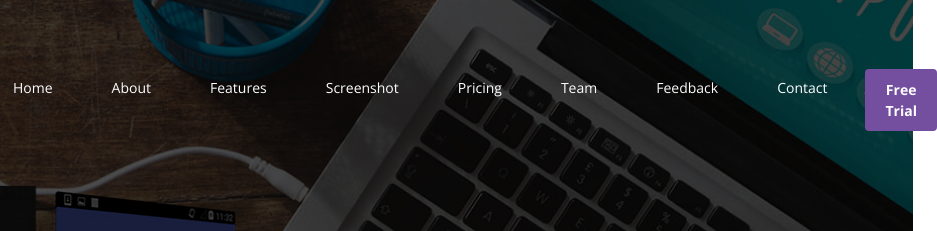
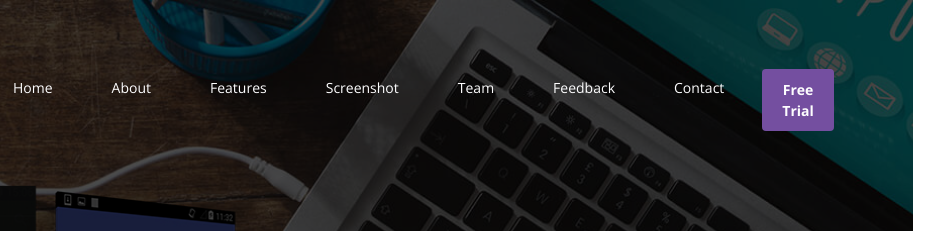
Before and after one commit to mdshifatul-islam/appon, a plain HTML site: page index.html in a window 1280 px wide. Shown: the top 231 px of the page, 367-1304 px from the left, 937 px wide, since content can reach past the window. Drawn offline with nearby package versions, Linux system fonts and the light colour scheme.

Commit message:
Remove pricing menu

```diff
--- a/index.html
+++ b/index.html
@@ -35,9 +35,6 @@
                     </li>
                     <li class="nav-item">
                         <a class="nav-link" href="#full_screeshot">Screenshot</a>
-                    </li>
-                    <li class="nav-item">
-                        <a class="nav-link" href="#pricing_plan">Pricing</a>
                     </li>
                     <li class="nav-item">
                         <a class="nav-link" href="#full_team">Team</a>
```
